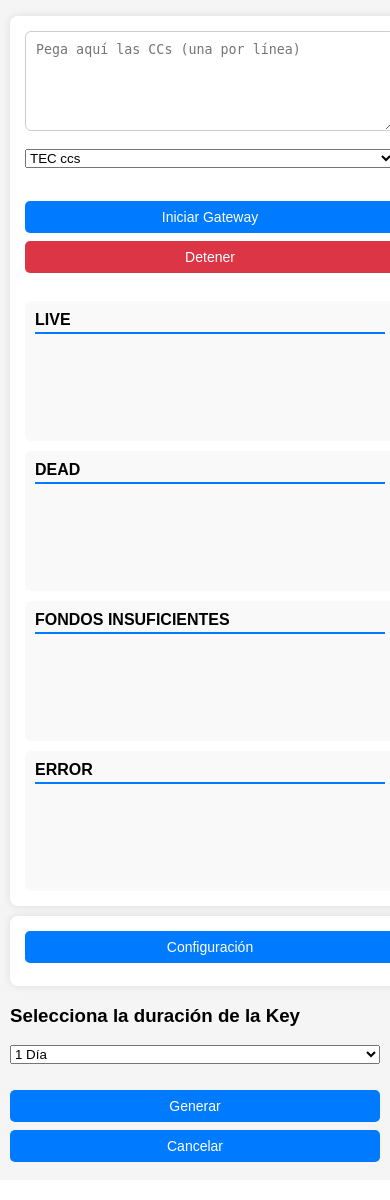
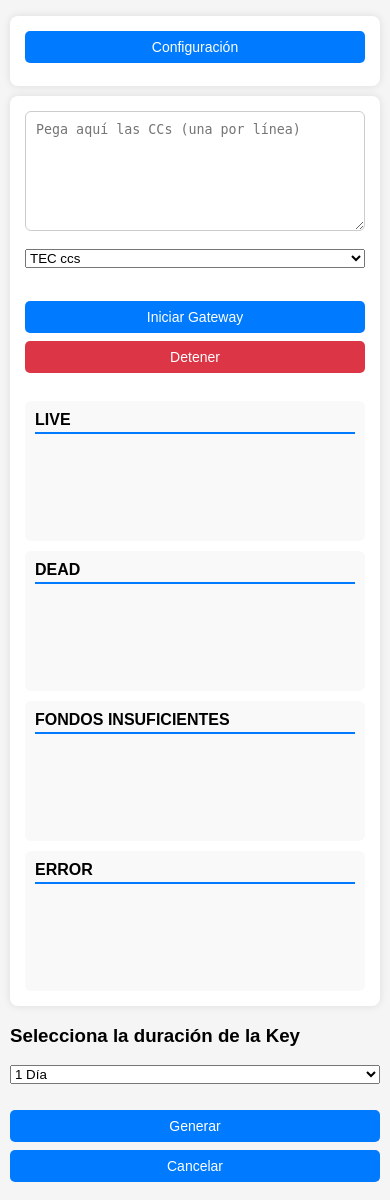
Before and after one commit to rodrigoqgomez/botweb, a Flask app: template templates/checker.html in a window 390 px wide; the page is wider, and only the part inside the window is pictured. Shown: the part 57-1257 px from the top of that part. Before the commit the page ends 1219 px from the top of that part, so only its background shows below. Run offline with Flask 3, Linux system fonts and the light colour scheme; the template is opened without the code that fills it, so the values that code supplies are empty.

Commit message:
checker.html

```diff
--- a/templates/checker.html
+++ b/templates/checker.html
@@ -27,7 +27,8 @@ h2 {
 
         /* Panel izquierdo */
         .left-panel {
-    width: 320px;
+            flex: 1 1 300px; /* crece, pero mínimo 300px */
+            max-width: 350px; /* no se haga demasiado grande */
             background: #fff;
             padding: 15px;
             border-radius: 8px;
@@ -35,13 +36,11 @@ h2 {
             display: flex;
             flex-direction: column;
             gap: 10px;
-    flex-shrink: 0;
         }
 
         /* Panel central */
         .center-panel {
-    flex: 1;
-    min-width: 300px;
+            flex: 2 1 300px; /* crece más que el izquierdo */
             background: #fff;
             padding: 15px;
             border-radius: 8px;
@@ -133,28 +132,26 @@ button:hover { background-color: #0056b3; }
         /* Ajustes móviles */
         @media (max-width: 768px) {
             .container {
-        flex-direction: column;
+                flex-direction: row; /* seguir en hilera si hay espacio */
+                flex-wrap: wrap;
                 gap: 10px;
             }
-    .left-panel {
-        width: 100%;
-        order: 2; /* Panel izquierdo debajo */
-    }
-    .center-panel {
-        width: 100%;
-        order: 1; /* Panel central arriba */
+            .left-panel, .center-panel {
+                flex: 1 1 45%; /* ocupan casi la mitad de la pantalla */
+                min-width: 220px; /* nunca demasiado pequeño */
             }
             .outputs-container {
-        flex-direction: column;
+                flex-direction: row;
+                flex-wrap: wrap;
                 gap: 10px;
             }
             .output {
-        flex: 1 1 100%;
+                flex: 1 1 100%; /* ocupar todo el ancho disponible en móviles */
                 max-height: none;
                 min-height: 120px;
             }
             #ccs_input {
-        min-height: 100px;
+                min-height: 120px; /* más grande para escribir cómodamente */
             }
         }
 
```
Lines whose indentation alone changed are shown as unchanged.
